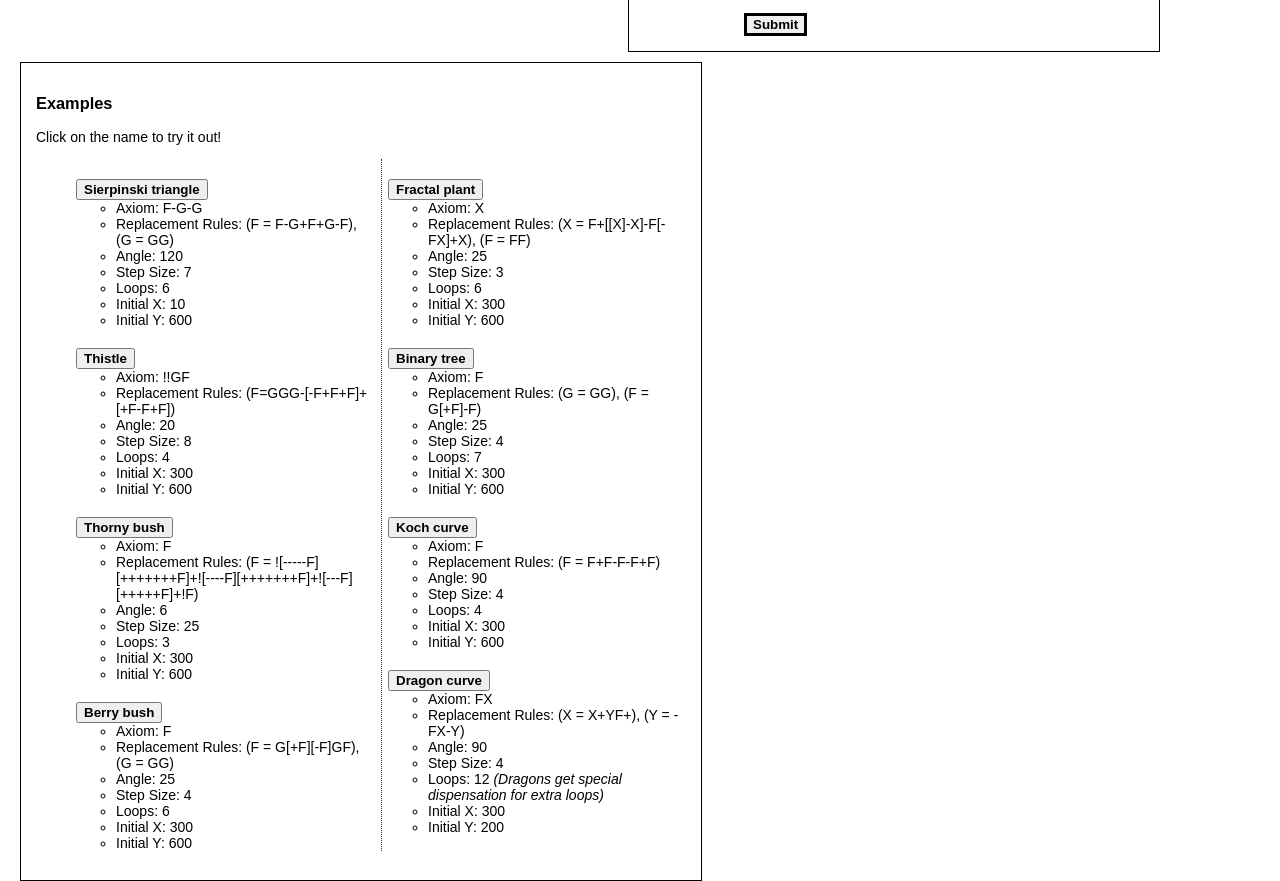
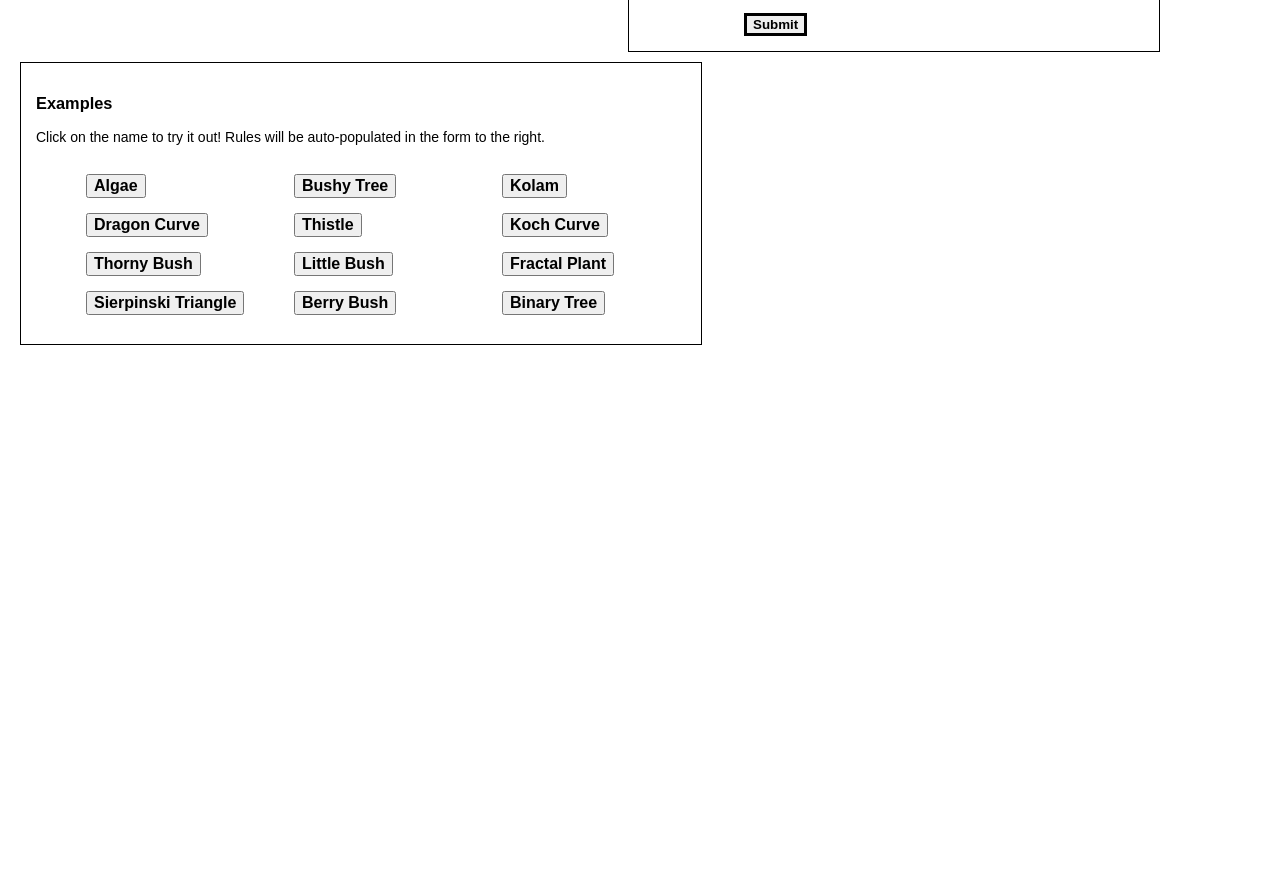
Before and after one commit to hd23408/reactive-garden, a React (Create React App) app: page / in a window 1280 px wide. Shown: the part 820-1701 px from the top of the page. After the commit the page ends 1165 px from the top, so only its background shows below. Built offline with nearby package versions, Linux system fonts and the light colour scheme.

Commit message:
Switched everything over to using the organisms struct; added randomization for the home page display; fixed some errors

```diff
--- a/src/Form.js
+++ b/src/Form.js
@@ -1,4 +1,5 @@
 import React, { Component } from 'react'
+import Organisms from './Organisms'
 
 class Form extends Component {
   constructor(props) {
@@ -49,6 +50,7 @@ class Form extends Component {
       fColor,
       gColor,
       bangColor } = this.state;
+    const self = this;
 
     return (
 
@@ -163,193 +165,38 @@ class Form extends Component {
             onChange={this.handleChange} />
           <br />
           <input type="button" value="Submit" onClick={this.submitForm} />
+
+
+
         </form>
       </div>
 
       <div className="examples">
         <h3>Examples</h3>
-        <div>
-        Click on the name to try it out!
+        <p>Click on the name to try it out! Rules will be
+        auto-populated in the form to the right.</p>
         <ul className="columns">
-        <li>
-        <button onClick={() => this.fillRules({
-          axiom: "F-G-G",
-          replacements: "(F = F-G+F+G-F), (G = GG)",
-          angle: "120",
-          step: "7",
-          loops: "6",
-          startX: "10",
-          startY: "600",
-          fColor: "#ff3399",
-          gColor: "#336600",
-        })}><strong>Sierpinski triangle</strong></button>
-          <ul>
-            <li>Axiom: F-G-G</li>
-            <li>Replacement Rules: (F = F-G+F+G-F), (G = GG)</li>
-            <li>Angle: 120</li>
-            <li>Step Size: 7</li>
-            <li>Loops: 6</li>
-            <li>Initial X: 10</li>
-            <li>Initial Y: 600</li>
-          </ul>
-        </li>
 
-        <li><button onClick={() => this.fillRules({
-          axiom: "!!GF",
-          replacements: "(F=GGG-[-F+F+F]+[+F-F+F])",
-          angle: "20",
-          step: "8",
-          loops: "5",
-          startX: "300",
-          startY: "600",
-          fColor: "#ff3399",
-          gColor: "#336600",
-        })}><strong>Thistle</strong></button>
-          <ul>
-            <li>Axiom: !!GF</li>
-            <li>Replacement Rules: (F=GGG-[-F+F+F]+[+F-F+F])</li>
-            <li>Angle: 20</li>
-            <li>Step Size: 8</li>
-            <li>Loops: 4</li>
-            <li>Initial X: 300</li>
-            <li>Initial Y: 600</li>
-          </ul>
-        </li>
+          {Organisms.toArray().map(function(key, i) {
+            return <li key={i}>
+                   <button onClick={() => self.fillRules({
+                      axiom: key[1]['rules']['axiom'],
+                      replacements: key[1]['rules']['replacements'],
+                      angle: key[1]['rules']['angle'],
+                      step: key[1]['rules']['step'],
+                      loops: key[1]['rules']['loops'],
+                      startX: key[1]['rules']['startX'],
+                      startY: key[1]['rules']['startY'],
+                      fColor: key[1]['rules']['fColor'],
+                      gColor: key[1]['rules']['gColor'],
+                      bangColor: key[1]['rules']['bangColor'],
+                    })}>
+                  <strong>{key[0]}</strong>
+                  </button>
+                  </li>
+            })}
+        </ul>
 
-        <li><button onClick={() => this.fillRules({
-          axiom: "F",
-          replacements: "(F = ![-----F][+++++++F]+![----F][+++++++F]+![---F][+++++F]+!F)",
-          angle: "6",
-          step: "25",
-          loops: "3",
-          startX: "300",
-          startY: "600",
-          fColor: "#ff3399",
-          gColor: "#336600",
-        })}><strong>Thorny bush</strong></button>
-          <ul>
-            <li>Axiom: F</li>
-            <li>Replacement Rules: (F = ![-----F][+++++++F]+![----F][+++++++F]+![---F][+++++F]+!F)</li>
-            <li>Angle: 6</li>
-            <li>Step Size: 25</li>
-            <li>Loops: 3</li>
-            <li>Initial X: 300</li>
-            <li>Initial Y: 600</li>
-          </ul>
-        </li>
-
-        <li><button onClick={() => this.fillRules({
-          axiom: "F",
-          replacements: "(F = G[+F][-F]GF), (G = GG)",
-          angle: "25",
-          step: "4",
-          loops: "6",
-          startX: "300",
-          startY: "600",
-          fColor: "#ff3399",
-          gColor: "#336600",
-        })}><strong>Berry bush</strong></button>
-          <ul>
-            <li>Axiom: F</li>
-            <li>Replacement Rules: (F = G[+F][-F]GF), (G = GG)</li>
-            <li>Angle: 25</li>
-            <li>Step Size: 4</li>
-            <li>Loops: 6</li>
-            <li>Initial X: 300</li>
-            <li>Initial Y: 600</li>
-          </ul>
-        </li>
-
-         <li><button onClick={() => this.fillRules({
-          axiom: "X",
-          replacements: "(X = F+[[X]-X]-F[-FX]+X), (F = FF)",
-          angle: "25",
-          step: "3",
-          loops: "6",
-          startX: "300",
-          startY: "600",
-          fColor: "#336600",
-          gColor: "#336600",
-        })}><strong>Fractal plant</strong></button>
-          <ul>
-            <li>Axiom: X</li>
-            <li>Replacement Rules: (X = F+[[X]-X]-F[-FX]+X), (F = FF)</li>
-            <li>Angle: 25</li>
-            <li>Step Size: 3</li>
-            <li>Loops: 6</li>
-            <li>Initial X: 300</li>
-            <li>Initial Y: 600</li>
-          </ul>
-        </li>
-
-        <li><button onClick={() => this.fillRules({
-          axiom: "F",
-          replacements: "(G = GG), (F = G[+F]-F)",
-          angle: "25",
-          step: "4",
-          loops: "7",
-          startX: "300",
-          startY: "600",
-          fColor: "#ff3399",
-          gColor: "#336600",
-        })}><strong>Binary tree</strong></button>
-          <ul>
-            <li>Axiom: F</li>
-            <li>Replacement Rules: (G = GG), (F = G[+F]-F)</li>
-            <li>Angle: 25</li>
-            <li>Step Size: 4</li>
-            <li>Loops: 7</li>
-            <li>Initial X: 300</li>
-            <li>Initial Y: 600</li>
-          </ul>
-        </li>
-
-        <li><button onClick={() => this.fillRules({
-          axiom: "F",
-          replacements: "(F = F+F-F-F+F)",
-          angle: "90",
-          step: "4",
-          loops: "4",
-          startX: "300",
-          startY: "600",
-          fColor: "#ff3399",
-          gColor: "#336600",
-        })}><strong>Koch curve</strong></button>
-          <ul>
-            <li>Axiom: F</li>
-            <li>Replacement Rules: (F = F+F-F-F+F)</li>
-            <li>Angle: 90</li>
-            <li>Step Size: 4</li>
-            <li>Loops: 4</li>
-            <li>Initial X: 300</li>
-            <li>Initial Y: 600</li>
-          </ul>
-        </li>
-
-        <li><button onClick={() => this.fillRules({
-          axiom: "FX",
-          replacements: "(X = X+YF+), (Y = -FX-Y)",
-          angle: "90",
-          step: "4",
-          loops: "12",
-          startX: "300",
-          startY: "200",
-          fColor: "#ff3399",
-          gColor: "#336600",
-        })}><strong>Dragon curve</strong></button>
-          <ul>
-            <li>Axiom: FX</li>
-            <li>Replacement Rules: (X = X+YF+), (Y = -FX-Y)</li>
-            <li>Angle: 90</li>
-            <li>Step Size: 4</li>
-            <li>Loops: 12 <i>(Dragons get special dispensation for extra loops)</i></li>
-            <li>Initial X: 300</li>
-            <li>Initial Y: 200</li>
-          </ul>
-        </li>
-
-        </ul>
-        </div>
       </div>
     </div>
     );
--- a/src/Garden.js
+++ b/src/Garden.js
@@ -32,12 +32,16 @@ class Garden extends Component {
     0-120|120, 121-240|120, 241-360|120, 361-480|120, 481-600|120
     0-120|240, 121-240|240, 241-360|240, 361-480|240, 481-600|240
     etc.
+
+    TODO: Adjust this appro0priately for things that should start
+    in the middle of their plots, like dragons
     */
 
     for (var x = 60; x <= 540; x += 120) {
       for (var y = 120; y <= 600; y += 120) {
         var randomIndex = Math.floor(Math.random() * Math.floor(numOrgs));
-        newOrganisms = newOrganisms.push(Object.assign({}, allOrgs.get(randomIndex).rules, {startX: x, startY: y}));
+        var rules = allOrgs.get(randomIndex).rules;
+        newOrganisms = newOrganisms.push(Object.assign({}, rules, {startX: x, startY: y, step: rules['littleStep'], loops: rules['littleLoops']}));
       }
     }
     this.setState({
--- a/src/Home.js
+++ b/src/Home.js
@@ -1,25 +1,21 @@
 import React, { Component } from 'react'
 import LSystem from './LSystem'
 import Form from './Form'
+import Organisms from './Organisms'
 
 class Home extends Component {
   constructor(props) {
     super(props)
 
+
+
+
+    const allOrgs = Organisms.toList();
+    const numOrgs = allOrgs.size;
+    var randomIndex = Math.floor(Math.random() * Math.floor(numOrgs));
+    var rules = allOrgs.get(randomIndex).rules;
     this.initialState = {
-      // 'Thistle'
-      rule: {
-        angle: '20',
-        step: '8',
-        axiom: '!!GF',
-        replacements: '(F=GGG-[-F+F+F]+[+F-F+F])',
-        loops: '4',
-        startX: '300',
-        startY: '600',
-        fColor: '#ff3399',
-        gColor: '#336600',
-        bangColor: '#336600'
-      }
+      rule: rules,
     }
 
     this.state = this.initialState
--- a/src/Organisms.js
+++ b/src/Organisms.js
@@ -7,7 +7,30 @@ import Immutable from 'immutable'
 //
 // myOrganism = Object.assign({}, Organisms.get("algae").rules, {startX: '60', startY: '120'})
 const Organisms = Immutable.Map(
-    ).set("binaryTree",
+    ).set("Sierpinski Triangle",
+      {
+        resources: {
+          nitrogen: '-1',
+          oxygen: '+1',
+          carbonDioxide: '-1'
+
+        },
+        rules: {
+          angle: '120',
+          step: '7',
+          axiom: 'F-G-G',
+          replacements: '(F = F-G+F+G-F), (G = GG)',
+          loops: '6',
+          fColor: 'RANDOM',
+          gColor: 'RANDOM',
+          bangColor: 'RANDOM',
+          startX: "10",
+          startY: "600",
+          littleStep: '6',
+          littleLoops: '3',
+        }
+      }
+    ).set("Binary Tree",
       {
         resources: {
           nitrogen: '-1',
@@ -17,15 +40,20 @@ const Organisms = Immutable.Map(
         },
         rules: {
           angle: '25',
-          step: '1',
+          step: '4',
           axiom: 'F',
           replacements: '(G = GG), (F = G[+F]-F)',
-          loops: '6',
-          fColor: '#ff00ff',
-          gColor: '#006600',
+          loops: '7',
+          fColor: '#ff3399',
+          gColor: '#336600',
+          bangColor: 'RANDOM',
+          startX: "300",
+          startY: "600",
+          littleStep: '2',
+          littleLoops: '5',
         }
       }
-    ).set("algae",
+    ).set("Algae",
       {
         resources: {
           nitrogen: '-1',
@@ -35,13 +63,20 @@ const Organisms = Immutable.Map(
         },
         rules: {
           angle: '20',
-          step: '3',
+          step: '15',
           axiom: 'F',
           replacements: '(F = F[+F]F[-F]F)',
-          loops: '3'
+          loops: '3',
+          fColor: 'RANDOM',
+          gColor: 'RANDOM',
+          bangColor: 'RANDOM',
+          startX: "300",
+          startY: "600",
+          littleStep: '3',
+          littleLoops: '3',
         }
       }
-    ).set("berryBush",
+    ).set("Berry Bush",
       {
         resources: {
           nitrogen: '-1',
@@ -51,15 +86,66 @@ const Organisms = Immutable.Map(
         },
         rules: {
           angle: '25',
-          step: '2',
+          step: '4',
           axiom: 'F',
           replacements: '(F = G[+F][-F]GF), (G = GG)',
-          loops: '4',
-          fColor: '#660066',
-          gColor: '#446600',
+          loops: '6',
+          fColor: '#ff3399',
+          gColor: '#336600',
+          bangColor: '#009973',
+          startX: "300",
+          startY: "600",
+          littleStep: '3',
+          littleLoops: '4',
         }
       }
-    ).set("bush",
+    ).set("Little Bush",
+      {
+        resources: {
+          nitrogen: '-1',
+          oxygen: '+1',
+          carbonDioxide: '-1'
+
+        },
+        rules: {
+          angle: '23',
+          step: '20',
+          axiom: 'X',
+          replacements: '(X = F-[[X]+X]+F[-FX]+X)',
+          loops: '5',
+          fColor: 'RANDOM',
+          gColor: 'RANDOM',
+          bangColor: 'RANDOM',
+          startX: "300",
+          startY: "600",
+          littleStep: '6',
+          littleLoops: '4',
+        }
+      }
+    ).set("Dragon Curve",
+      {
+        resources: {
+          nitrogen: '-1',
+          oxygen: '+1',
+          carbonDioxide: '-1'
+
+        },
+        rules: {
+          angle: '90',
+          step: '4',
+          axiom: 'FX',
+          replacements: '(X = X+YG+), (Y = -FX-Y), (G = F)',
+          loops: '12',
+          fColor: '#ac3939',
+          gColor: '#e60000',
+          bangColor: 'RANDOM',
+          startX: "300",
+          startY: "200",
+          littleStep: '3',
+          littleLoops: '8',
+        }
+      }
+    ).set("Fractal Plant",
       {
         resources: {
           nitrogen: '-1',
@@ -69,13 +155,90 @@ const Organisms = Immutable.Map(
         },
         rules: {
           angle: '25',
-          step: '5',
+          step: '7',
           axiom: 'X',
-          replacements: '(X = F-[[X]+X]+F[-FX]+X)',
-          loops: '4'
+          replacements: '(X = F+[[X]-X]-F[-GX]+X), (F = FF), (G = GG)',
+          loops: '5',
+          fColor: '#336600',
+          gColor: '#336600',
+          bangColor: 'RANDOM',
+          startX: "300",
+          startY: "600",
+          littleStep: '2',
+          littleLoops: '4',
         }
       }
-    ).set("dragon",
+    ).set("Thorny Bush",
+      {
+        resources: {
+          nitrogen: '-1',
+          oxygen: '+1',
+          carbonDioxide: '-1'
+
+        },
+        rules: {
+          angle: '6',
+          step: '25',
+          axiom: 'F',
+          replacements: '(F = ![-----F][+++++++F]+![----F][+++++++F]+![---F][+++++F]+!F)',
+          loops: '3',
+          fColor: '#99e6ff',
+          gColor: 'RANDOM',
+          bangColor: 'RANDOM',
+          startX: "400",
+          startY: "600",
+          littleStep: '4',
+          littleLoops: '3',
+
+        }
+      }
+    ).set("Bushy Tree",
+      {
+        resources: {
+          nitrogen: '-1',
+          oxygen: '+1',
+          carbonDioxide: '-1'
+
+        },
+        rules: {
+          angle: '15',
+          step: '9',
+          axiom: '!F',
+          replacements:'(F=FF-[-F+F+F]+[+F-G-G]), (G=F)',
+          loops: '4',
+          fColor: '#996600',
+          gColor: '#ffaa80',
+          bangColor: '#996600',
+          startX: "300",
+          startY: "600",
+          littleStep: '3',
+          littleLoops: '3',
+        }
+      }
+    ).set("Thistle",
+      {
+        resources: {
+          nitrogen: '-1',
+          oxygen: '+1',
+          carbonDioxide: '-1'
+
+        },
+        rules: {
+          angle: '20',
+          step: '8',
+          axiom: '!!GF',
+          replacements:'(F=GGG-[-F+F+F]+[+F-F+F])',
+          loops: '4',
+          fColor: '#ff3399',
+          gColor: '#336600',
+          bangColor: 'RANDOM',
+          startX: "300",
+          startY: "600",
+          littleStep: '2',
+          littleLoops: '3',
+        }
+      }
+    ).set("Koch Curve",
       {
         resources: {
           nitrogen: '-1',
@@ -85,15 +248,20 @@ const Organisms = Immutable.Map(
         },
         rules: {
           angle: '90',
-          step: '3',
-          axiom: 'FX',
-          replacements: '(X = X+YG+), (Y = -FX-Y), (G = F)',
-          loops: '8',
-          fColor: '#990000',
-          gColor: '#ff6699',
+          step: '6',
+          axiom: '-F',
+          replacements:'(F = F+F-F-F+F)',
+          loops: '4',
+          fColor: 'RANDOM',
+          gColor: 'RANDOM',
+          bangColor: 'RANDOM',
+          startX: "50",
+          startY: "600",
+          littleStep: '3',
+          littleLoops: '3',
         }
       }
-    ).set("fractalPlant",
+     ).set("Kolam",
       {
         resources: {
           nitrogen: '-1',
@@ -102,69 +270,18 @@ const Organisms = Immutable.Map(
 
         },
         rules: {
-          angle: '25',
-          step: '2',
-          axiom: 'X',
-          replacements: '(X = F+[[X]-X]-F[-GX]+X), (F = FF), (G = GG)',
-          loops: '4',
-          fColor: '#004d1a',
-          gColor: '#00e64d'
-        }
-      }
-    ).set("thornyBush",
-      {
-        resources: {
-          nitrogen: '-1',
-          oxygen: '+1',
-          carbonDioxide: '-1'
-
-        },
-        rules: {
-          angle: '6',
-          step: '5',
-          axiom: 'F',
-          replacements: '(F = ![-----F][+++++++F]+![----F][+++++++F]+![---F][+++++F]+!F)',
-          loops: '3',
-          fColor: '#cccc00',
-          bangColor: '#339966',
-
-        }
-      }
-    ).set("bushyTree",
-      {
-        resources: {
-          nitrogen: '-1',
-          oxygen: '+1',
-          carbonDioxide: '-1'
-
-        },
-        rules: {
-          angle: '15',
-          step: '4',
-          axiom: 'F',
-          replacements:'(F=FF-[-F+F+F]+[+F-G-G]), (G=F)',
-          loops: '3',
-          fColor: '#996600',
-          gColor: '#ffaa80',
-        }
-      }
-    ).set("thistle",
-      {
-        resources: {
-          nitrogen: '-1',
-          oxygen: '+1',
-          carbonDioxide: '-1'
-
-        },
-        rules: {
-          angle: '20',
-          step: '3',
-          axiom: 'GF',
-          replacements:'(F=GGG-[-F+F+F]+[+F-F+F])',
-          loops: '3',
-          fColor: '#3399ff',
-          gColor: '#009973',
-          bangColor: '#009973',
+          angle: "15",
+          step: "10",
+          axiom: "GGGG",
+          replacements: "(G = X+X+X+X+X+X+), (X = [F+F+F+F[---X-Y]+++++F++++++++F-F-F-F]), (Y = [F+F+F+F[---Y]+++++F++++++++F-F-F-F])",
+          loops: '5',
+          fColor: '#ff944d',
+          gColor: '#00ace6',
+          bangColor: 'RANDOM',
+          startX: "300",
+          startY: "300",
+          littleStep: '5',
+          littleLoops: '2',
         }
       }
     )
--- a/src/index.css
+++ b/src/index.css
@@ -69,13 +69,14 @@ form label {
 }
 
 ul.columns {
-  column-count: 2;
-  column-rule: dotted 1px #333;
+  column-count: 3;
   list-style-type: none;
 }
 
 ul.columns button {
-  margin-top: 20px;
+  margin-left: 10px;
+  margin-top: 15px;
+  font-size: 16px;
 }
 .drawing {
   width: 100%;
```
